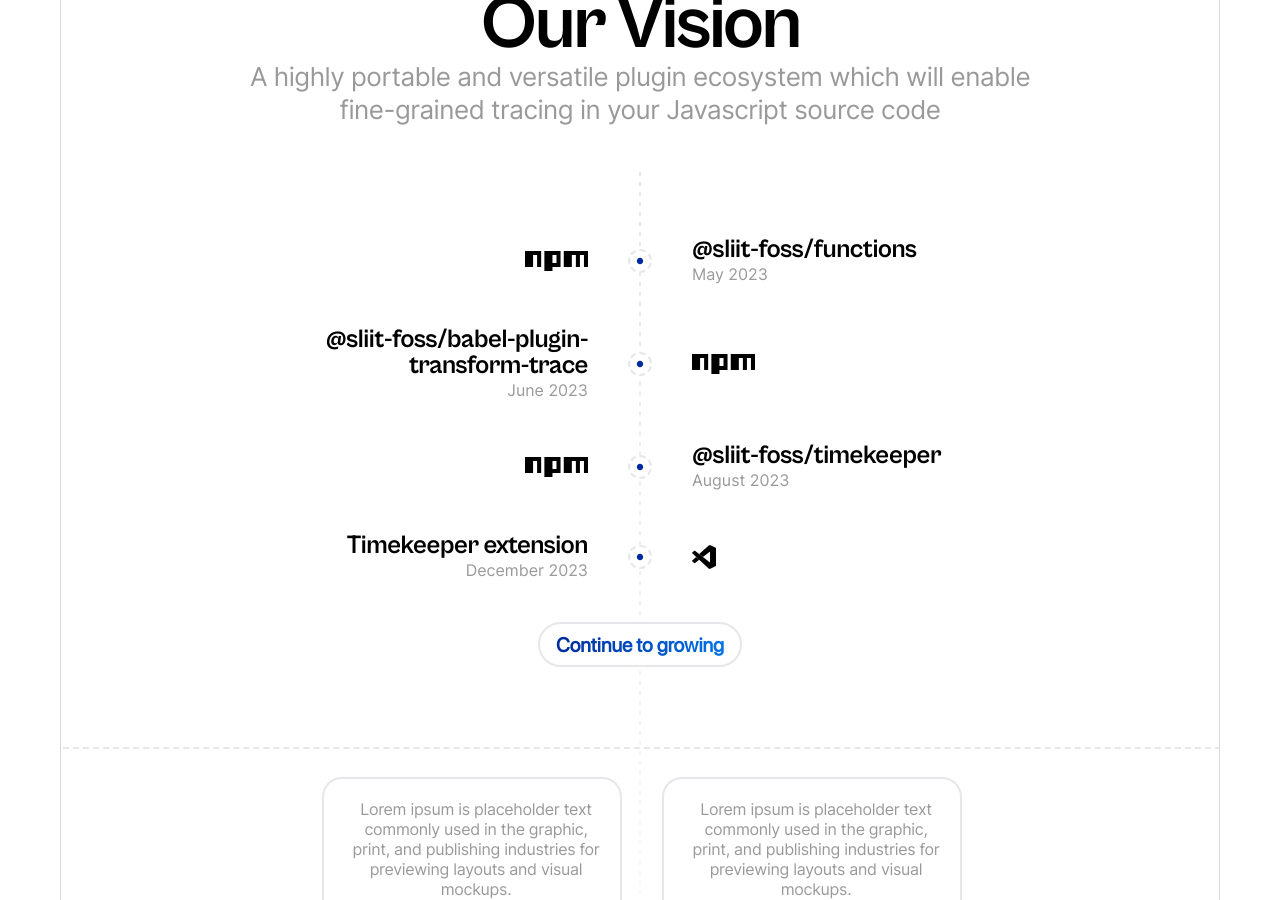
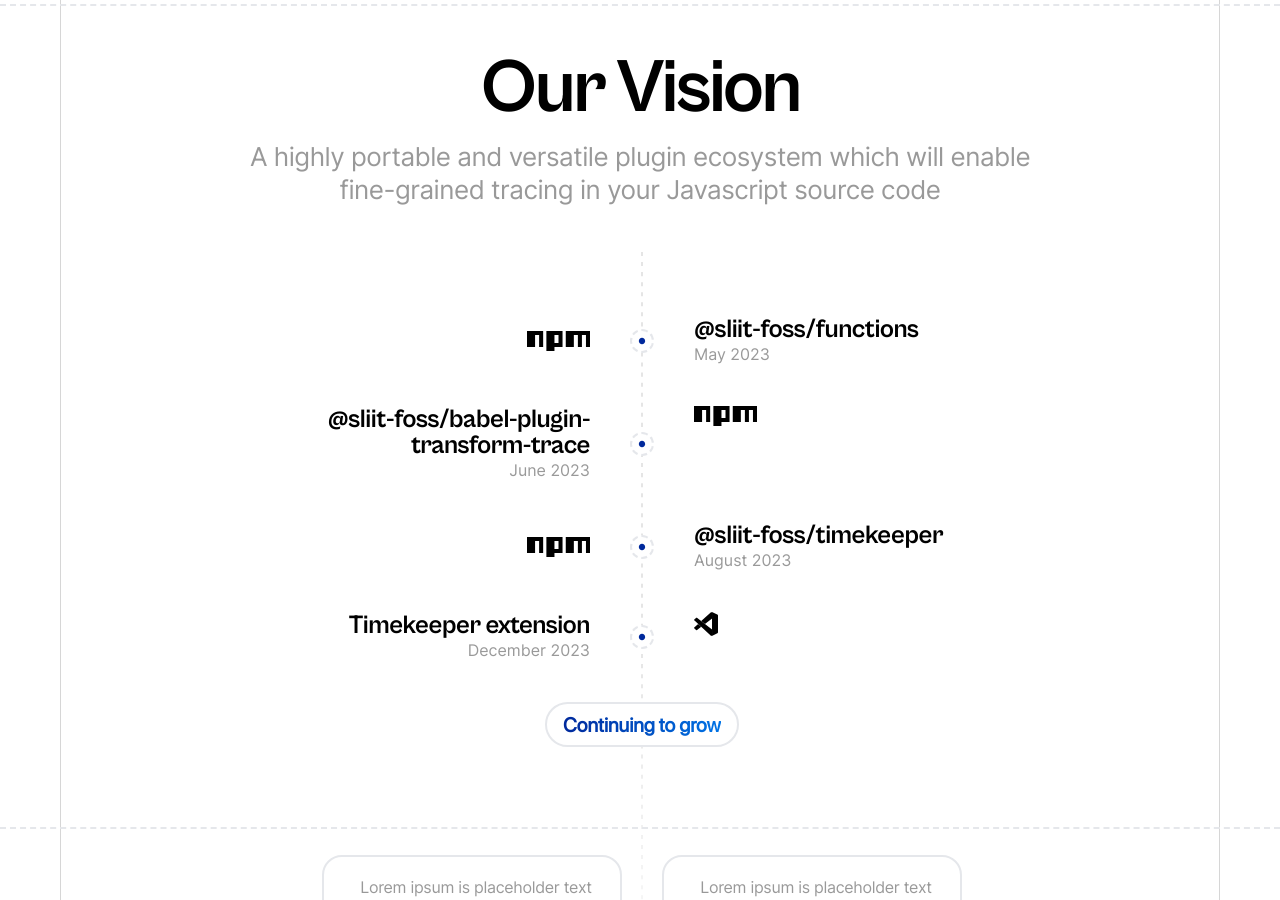
Before and after one commit to sliit-foss/timekeeper-web, a React (Vite) app: page / in a window 1280 px wide. Shown: the part 1900-2800 px from the top of the page. Built offline with nearby package versions, Linux system fonts and the light colour scheme.

Commit message:
Fix: border placements

```diff
--- a/src/components/common/blocks/heading.jsx
+++ b/src/components/common/blocks/heading.jsx
@@ -1,12 +1,24 @@
-const Heading = ({ children, sub }) => {
+import { twMerge } from "tailwind-merge";
+
+const Heading = ({ children, className, sub }) => {
   return (
     <>
       {!sub ? (
-        <h1 className="font-cabinet lg:tracking-[-3px] font-bold text-[60px] text-center lg:text-[76px] leading-[73px]">
+        <h1
+          className={twMerge(
+            "font-cabinet lg:tracking-[-3px] font-bold text-[60px] text-center lg:text-[76px] leading-[73px]",
+            className
+          )}
+        >
           {children}
         </h1>
       ) : (
-        <p className="text-gray-medium text-[26px] lg:tracking-[-0.5px] leading-tight text-center mx-auto w-full md:w-[800px]">
+        <p
+          className={twMerge(
+            "text-gray-medium text-[26px] lg:tracking-[-0.5px] leading-tight text-center mx-auto w-full md:w-[800px]",
+            className
+          )}
+        >
           {children}
         </p>
       )}
--- a/src/components/common/layout/index.jsx
+++ b/src/components/common/layout/index.jsx
@@ -5,8 +5,9 @@ const Layout = ({ children }) => {
   return (
     <div className="mx-auto max-w-[1160px] border-x border-gray-light font-inter">
       <Header className="mx-[40px]" />
-      <div className="border-t-2 border-dashed absolute inset-x-0"></div>
-      <main className="min-h-screen mx-auto dark:invert-0 bg-white">{children}</main>
+      <div className="border-t-2 border-dashed absolute inset-x-0 z-50" />
+      <main className="min-h-screen mx-auto bg-white">{children}</main>
+      <div className="border-t-2 border-dashed absolute inset-x-0 z-50" />
       <Footer className="mx-[40px]" />
     </div>
   );
--- a/src/components/landing/console/index.jsx
+++ b/src/components/landing/console/index.jsx
@@ -4,7 +4,7 @@ import { code, output } from "./data";
 const Console = ({ className }) => {
   return (
     <div className={`py-[60px] w-full ${className}`}>
-      <Heading>See the time in real-time</Heading>
+      <Heading className="mb-4">See the time in real-time</Heading>
       <Heading sub>
         A highly portable and versatile plugin ecosystem which will enable fine-grained tracing in your Javascript
         source code
--- a/src/components/landing/hero.jsx
+++ b/src/components/landing/hero.jsx
@@ -4,17 +4,18 @@ import { Timekeeper } from "@/icons";
 
 const Hero = ({ className }) => {
   return (
+    <>
       <div className="relative">
-      <div className="md:w-1/2 min-h-full absolute inline-block border-r-2 md:ml-[2px] z-0 border-dashed "></div>
-      <div className={`py-[60px] ${className}`}>
+        <div className="md:w-1/2 min-h-full absolute inline-block border-r-2 md:ml-[2px] z-0 border-dashed" />
+        <div className={`py-[60px] ${className} relative`}>
           <div className="flex justify-center items-center">
-          <Button className="bg-transparent border font-medium gap-x-2">
-            <span className="gradient-text ">Coming Soon</span>
+            <Button className="bg-white border font-medium gap-x-2">
+              <span className="gradient-text">Coming Soon</span>
               <FaArrowUp className="text-primary-medium rotate-45" />
             </Button>
           </div>
           <h1 className=" font-bold tracking-[-4.8px] font-cabinet text-[65px] md:text-[80px] lg:text-[121px]">
-          TimeKeeper
+            Timekeeper
           </h1>
           <div className="flex">
             <p className="tracking-[-0.5px] leading-tight font-normal text-[26px] text-gray-medium w-[500px]">
@@ -34,6 +35,8 @@ const Hero = ({ className }) => {
           </div>
         </div>
       </div>
+      <div className="w-full absolute left-0 border-b-2 z-50 border-dashed" />
+    </>
   );
 };
 
--- a/src/components/landing/vision/index.jsx
+++ b/src/components/landing/vision/index.jsx
@@ -5,21 +5,22 @@ const OurVision = () => {
   return (
     <>
       <div className="mt-[60px]">
-        <div className="border-t-2 border-dashed absolute inset-x-0"></div>
-        <Heading>Our Vision</Heading>
+        <div className="border-t-2 border-dashed absolute inset-x-0" />
+        <Heading className="pt-12 mb-4">Our Vision</Heading>
         <Heading sub>
           A highly portable and versatile plugin ecosystem which will enable fine-grained tracing in your Javascript
           source code
         </Heading>
       </div>
-
-      <div className="pb-[200px] pt-[40px] overflow-hidden relative">
-        <div className="absolute w-[2px] left-[calc(50%-1px)] bg-gradient-to-b from-black/10 to-transparent min-h-full"></div>
-        <div className="absolute left-[calc(50%-1px)] min-h-full border-2 border-white border-dashed"></div>
-        <div className="text-center pt-[30px] z-10 relative">
+      <div className="pb-[200px] pt-[40px]">
+        <div className="absolute w-[2px] left-[calc(50%+1px)] bg-gradient-to-b from-black/10 via-black/10 to-transparent min-h-full" />
+        <div className="absolute left-[calc(50%-1px)] min-h-full border-2 border-white border-dashed" />
+        <div className="text-center pt-[30px] z-10 relative ml-1">
           <Timeline />
-          <Button className="bg-white border-2 mx-auto mb-[80px]">Continue to growing</Button>
-          <div className="md:ml-[2px] pt-[28px] w-full md:flex border-t-2 border-dashed justify-center">
+          <Button className="bg-white border-2 mx-auto mb-[80px]">Continuing to grow</Button>
+        </div>
+        <div className="border-t-2 border-dashed absolute inset-x-0" />
+        <div className="md:ml-[2px] pt-[28px] w-full md:flex justify-center relative z-50">
           <Insight
             info={
               "Lorem ipsum is placeholder text commonly used in the graphic, print, and publishing industries for previewing layouts and visual mockups."
@@ -34,9 +35,6 @@ const OurVision = () => {
           />
         </div>
       </div>
-      </div>
-
-      <div className="border-t-2 border-dashed absolute inset-x-0"></div>
     </>
   );
 };
--- a/src/components/landing/vision/timeline.jsx
+++ b/src/components/landing/vision/timeline.jsx
@@ -7,14 +7,18 @@ const Timeline = () => {
     <>
       {timeline?.map(({ icon, details, date }, index) => (
         <div className="my-10 grid grid-cols-[270px_104px_270px] justify-center" key={index}>
-          <div className={`items-center grid ${index % 2 == 0 ? "md:order-2 place-items-end" : "md:order-4"}`}>
+          <div
+            className={`items-center grid ${
+              index % 2 == 0 ? "md:order-2 place-items-end" : "md:order-4 place-items-end md:place-items-start"
+            }`}
+          >
             {icon === "npm" && <NPM width={63} />}
             {icon === "vscode" && <VSCode width={24} />}
           </div>
           <div className="my-auto grid place-items-center md:order-3">
             <RxDotFilled className="text-primary-dark text-[24px] mx-auto border-2 border-dashed rounded-full bg-white" />
           </div>
-          <div className={index % 2 == 0 ? "text-start order-4" : "place-items-end text-end order-2"}>
+          <div className={index % 2 == 0 ? "text-start order-4" : "place-items-end text-start md:text-end order-2"}>
             <p className="leading-[26px] font-cabinet text-[26px] tracking-[-0.5px] font-bold">{details}</p>
             <p className="text-black/40">{date}</p>
           </div>
```
Lines whose indentation alone changed are shown as unchanged.
